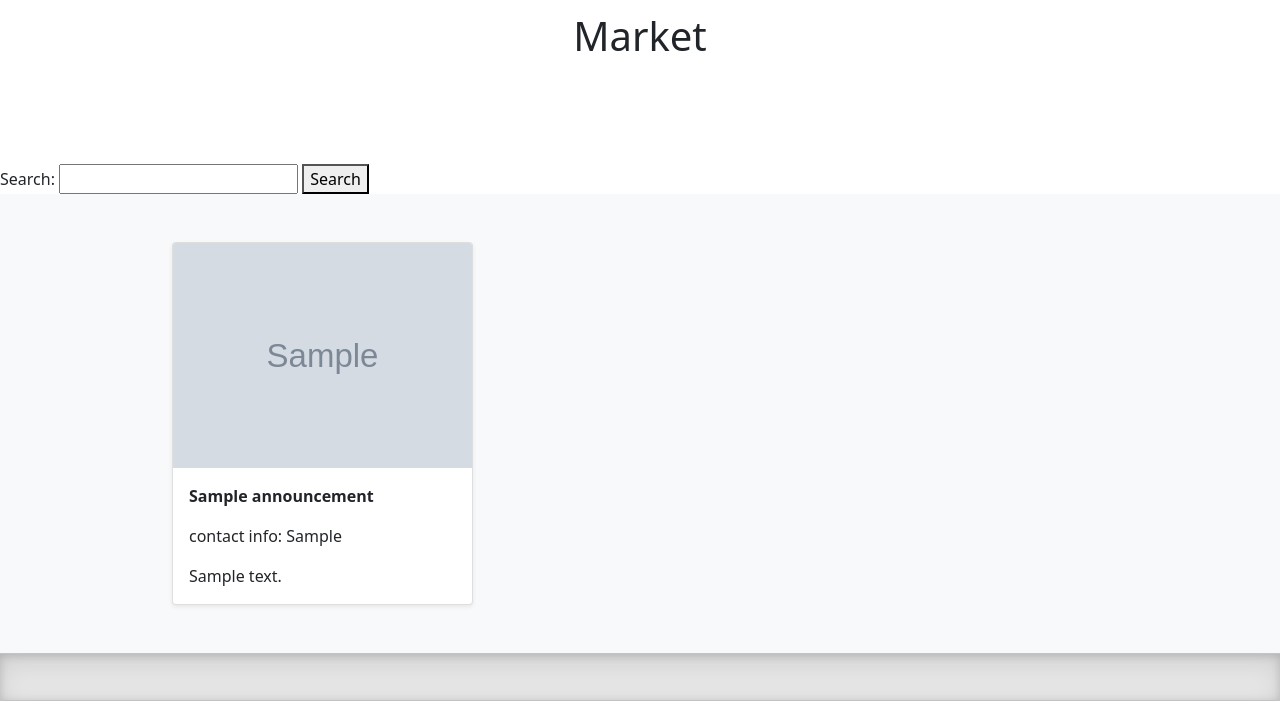
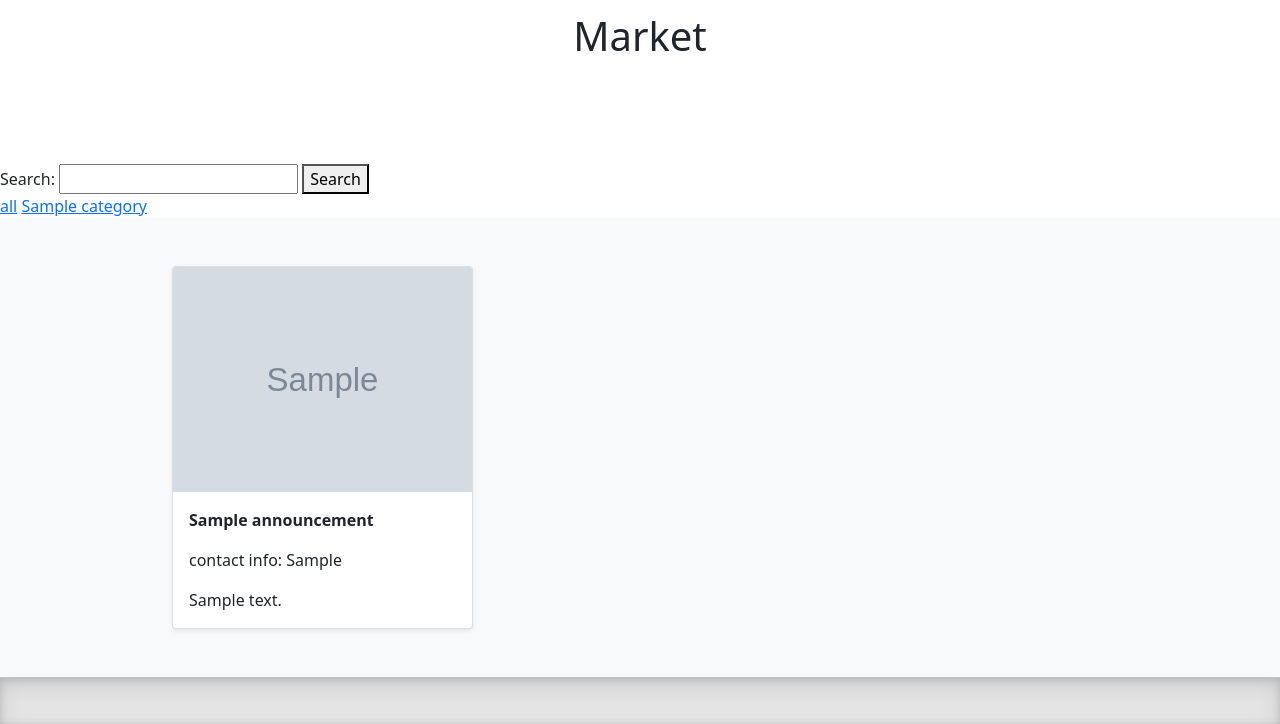
Before and after one commit to ronTabachnik/AnoutherOne, a PHP site: page /market.php in a window 1280 px wide. Shown: the part 156-880 px from the top of the page. Run offline with PHP 8.4, Linux system fonts and the light colour scheme; tables that the repository leaves empty or names only in its code hold one stand-in row (values such as "Sample post"); grey boxes marked "Sample" are stand-in pictures.

Commit message:
category filter

```diff
--- a/market.php
+++ b/market.php
@@ -2,18 +2,34 @@
 include('session.php');
 include('db.php');
 
-$filter = false;
+$category_filter = "";
+if (!empty($_GET['category'])) $category_filter = $_GET['category'];
+$filter = "";
+if (!empty($_GET['filter'])) $filter = $_GET['filter'];
 
-if ($_SERVER['REQUEST_METHOD'] == 'POST' && !empty($_POST['filter'])) {
-  $stmt = $db->prepare("select * from announcements where name like :filter or description like :filter order by name");
-  $filter = $_POST['filter'];
+if ($filter) {
+  if ($category_filter) {
+    $stmt = $db->prepare("select * from announcements where category_id = :category and (name like :filter or description like :filter) order by name");
+    $stmt->bindParam(':category', $category_filter);
+  } else {
+    $stmt = $db->prepare("select * from announcements where name like :filter or description like :filter order by name");
+  }
   $param = '%'.$filter.'%';
   $stmt->bindParam(':filter', $param);
 } else {
-  $stmt = $db->prepare("select * from announcements order by name");
+  if ($category_filter) {
+    $stmt = $db->prepare("select * from announcements where category_id = :category order by name");
+    $stmt->bindParam(':category', $category_filter);
+  } else {
+    $stmt = $db->prepare("select * from announcements order by name");
+  }
 }
 $stmt->execute();
 $items = $stmt->fetchAll();
+
+$stmt = $db->prepare("select * from categories");
+$stmt->execute();
+$categories = $stmt->fetchAll();
 
 ?><!doctype html>
 <html lang="en">
@@ -67,10 +83,17 @@ $items = $stmt->fetchAll();
       </div>
     </section>
 
-    <form method="POST">
-      Search: <input type="text" name="filter" value="<?= $filter ?>"> <button type="submit">Search</button>
+    <form method="GET">
+      Search: <input type="text" name="filter" value="<?= $filter ?>">
+      <input type="hidden" name="category" value="<?= $category_filter ?>">
+      <button type="submit">Search</button>
       <? if ($filter) { ?>
-      <a href="market.php">clear</a>
+      <a href="market.php?category=<?= $category_filter ?>">clear</a>
+      <? } ?>
+      <br>
+      <a href="market.php?category=&filter=<?= urlencode($filter) ?>">all</a>
+      <? foreach ($categories as $category) { ?>
+        <a href="market.php?category=<?= $category['id']?>&filter=<?= urlencode($filter) ?>"><?= $category['name'] ?></a>
       <? } ?>
     </form>
 
```
